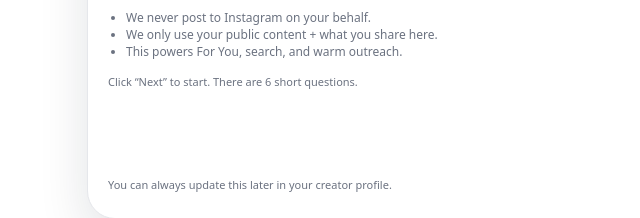
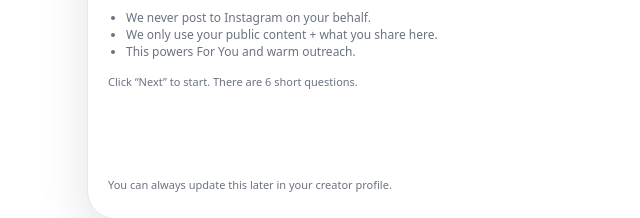
Before and after one commit to LAGstudi0/onboarding-creator-test, a plain HTML site: page index.html in a window 1280 px wide. Shown: the part 421-639 px from the top of the page, 143-783 px from the left. Drawn offline with Linux system fonts and the light colour scheme.

Commit message:
change file name

```diff
--- a/creator_onboarding.html
+++ b/index.html
@@ -457,7 +457,7 @@
           <ul style="font-size: 12px; color: var(--muted); padding-left: 18px; margin: 0 0 14px;">
             <li>We never post to Instagram on your behalf.</li>
             <li>We only use your public content + what you share here.</li>
-            <li>This powers For You, search, and warm outreach.</li>
+            <li>This powers For You and warm outreach.</li>
           </ul>
           <small class="tip">
             Click “Next” to start. There are 6 short questions.
```
